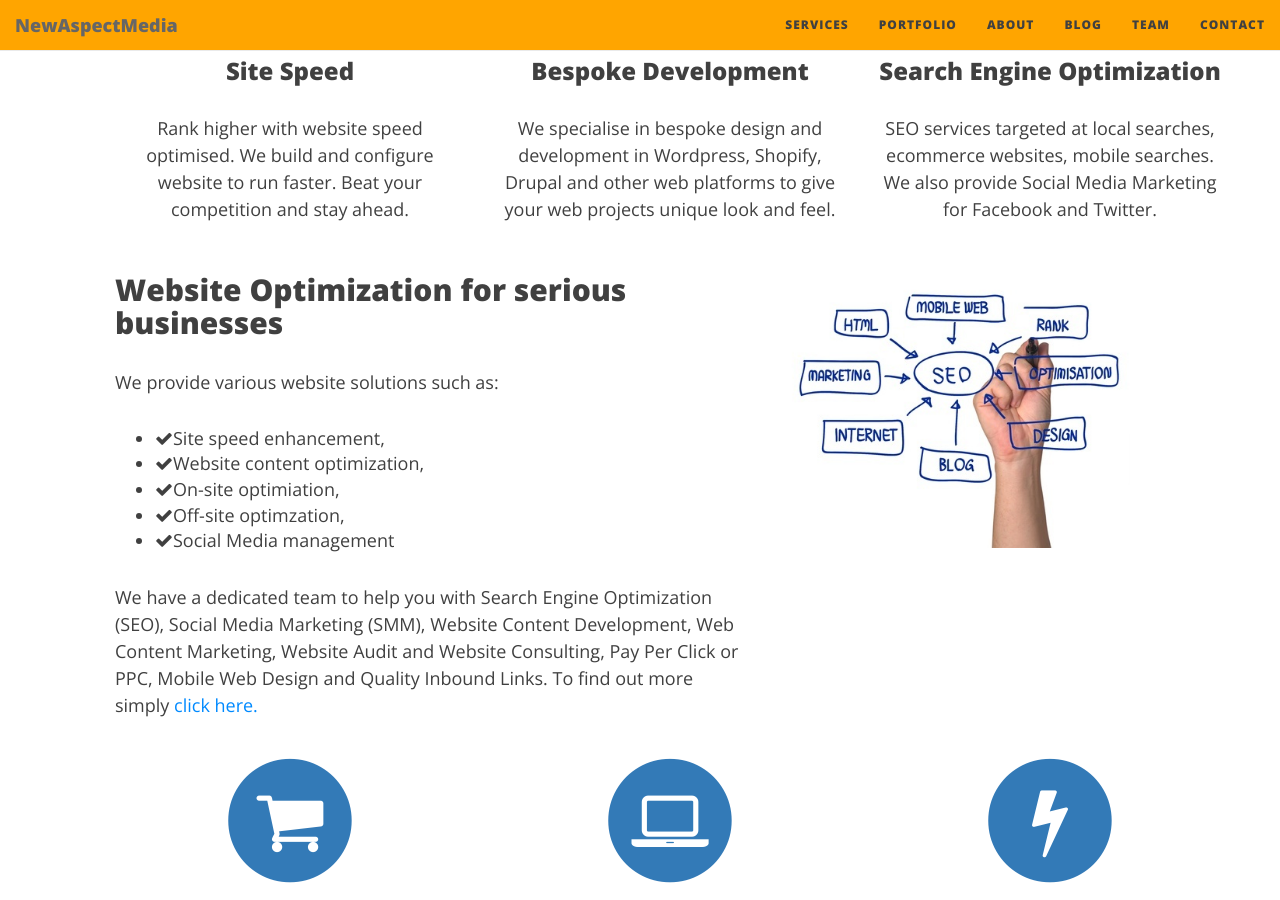
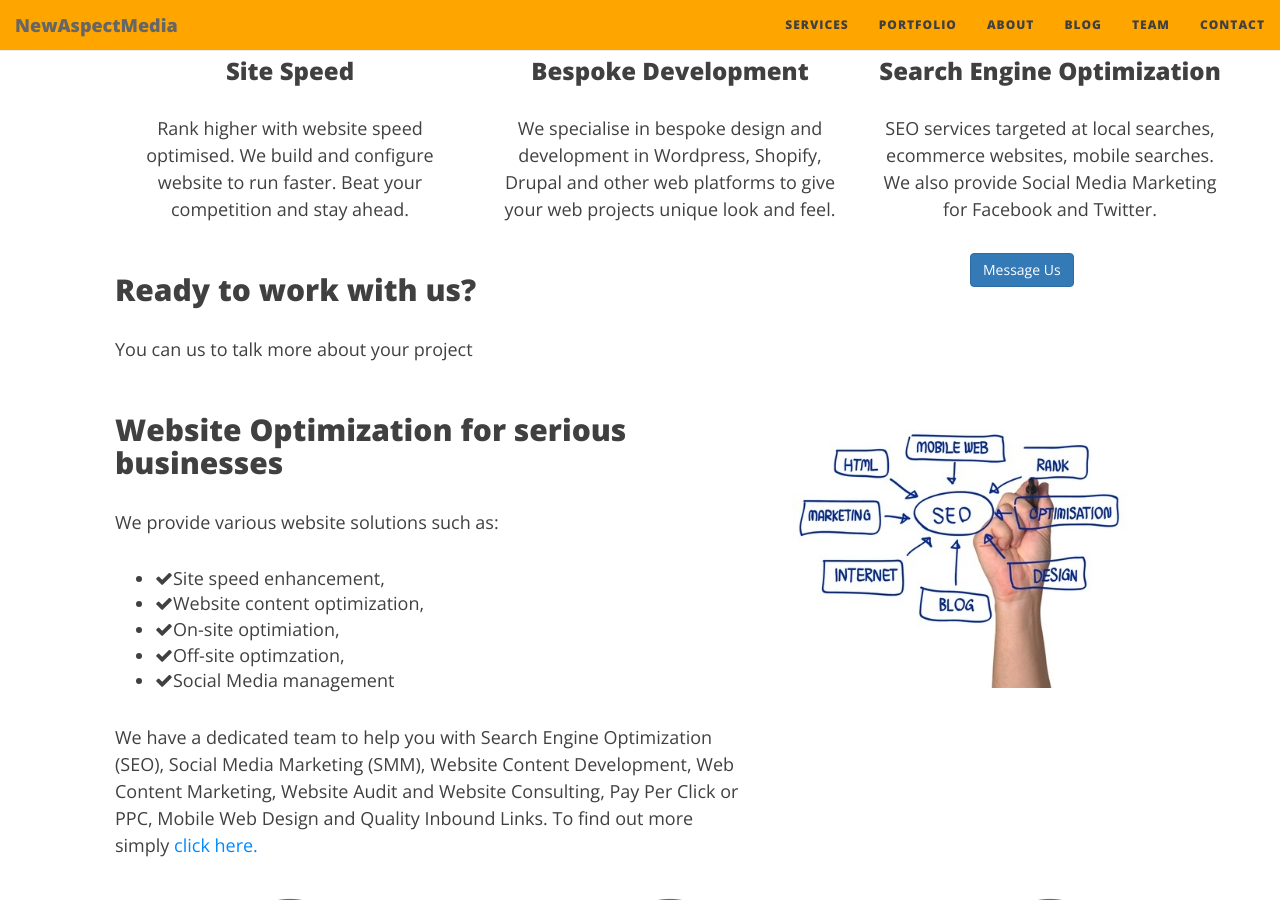
Before and after one commit to newmedia77/appxnam, a Jekyll site: the page built from index.html, in a window 1280 px wide and 900 px high, scrolled down 1090 px. Built offline with Jekyll 4.4.1, drawn with Linux system fonts in a browser that asks for light colours; nearby versions of some CDN libraries; the list of posts is cut into pages by our own code.

Commit message:
andreas
call to action

```diff
--- a/index.html
+++ b/index.html
@@ -166,6 +166,22 @@
             </div><!-- /.container -->
         </section><!-- /.services-section -->
 
+<!-- Call to Action -->
+        <section class="cta-two-section">
+            <div class="container">
+                <div class="row">
+                    <div class="col-sm-9">
+                        <h2>Ready to work with us?</h2>
+                        <p>You can
+
+                         us to talk more about your project</p>
+                    </div>
+                    <div class="col-sm-3">
+                        <a href="#contact" class="page-scroll btn btn-primary">Message Us</a>
+                    </div>
+                </div><!-- /.row -->
+            </div><!-- /.container -->
+        </section><!-- /.cta-two-section -->
 
         <!-- Website Optimizaiton Service -->
         <section class="website-optimization">
```
